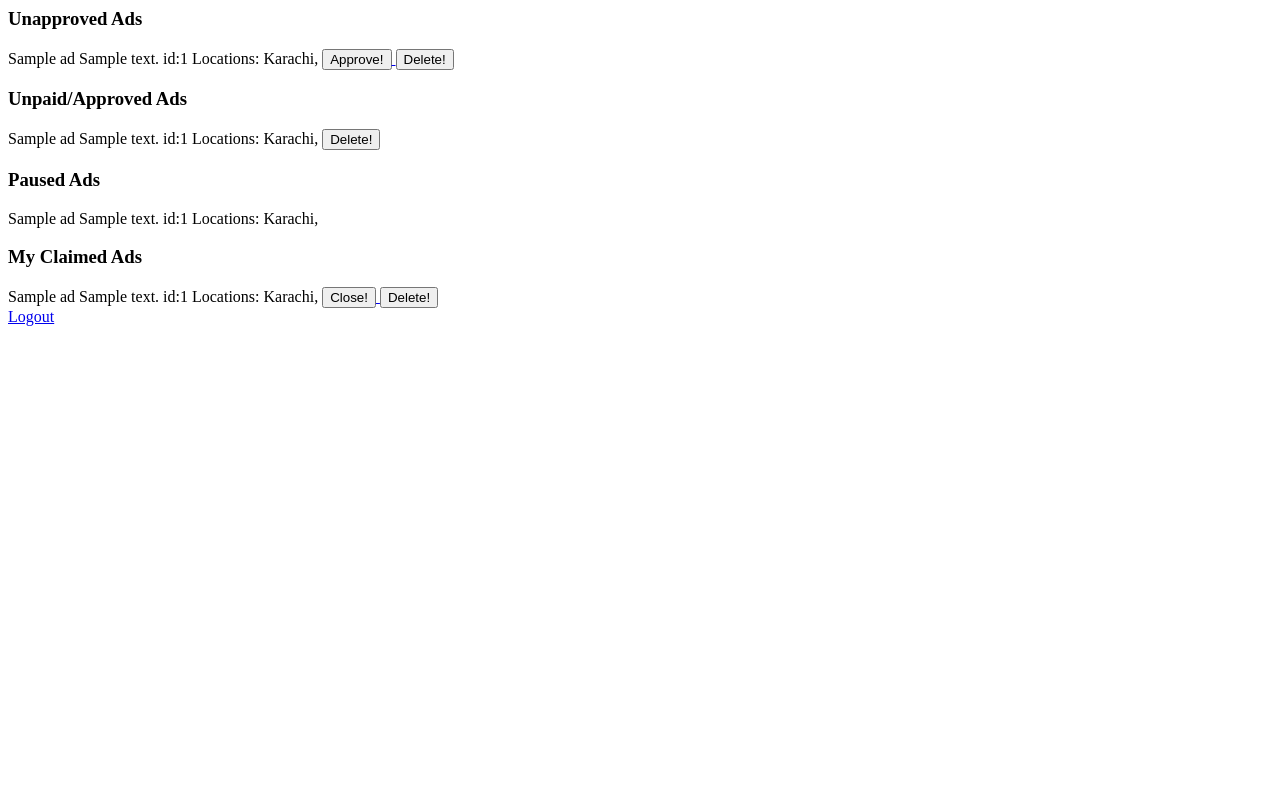
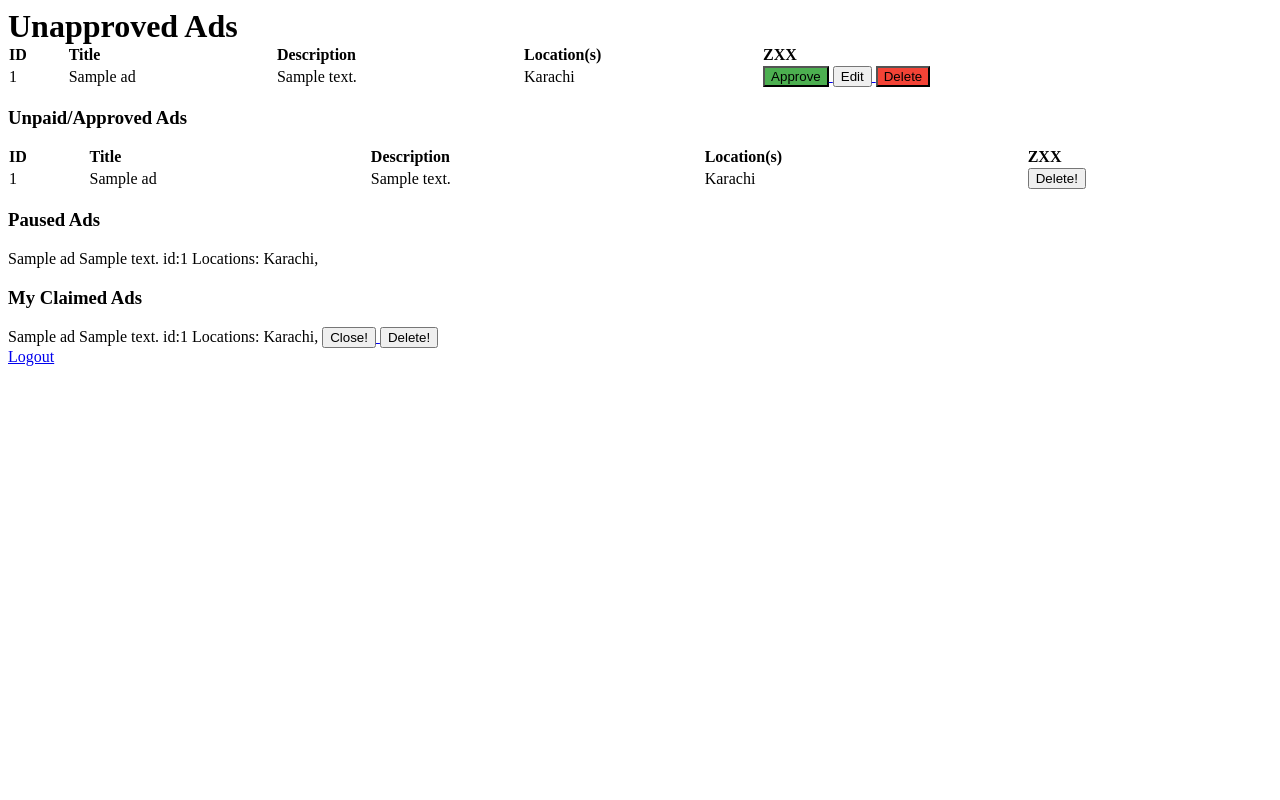
Before and after one commit to LaurenBenoit/AasanAds, a Django app: template core/templates/SalesAgent.html in a window 1280 px wide. Run offline with Django 3.2, Linux system fonts and the light colour scheme; the template is opened without the code that fills it: values that come from a table or form of the project are taken from there, others are empty; tables that the repository leaves empty hold one stand-in row (values such as "Sample post").

Commit message:
fixed <br> error

```diff
--- a/core/templates/SalesAgent.html
+++ b/core/templates/SalesAgent.html
@@ -1,33 +1,83 @@
+<html>
+<head>
+<style type="text/css">
+div {
+    margin: 0px;
+    padding: 0px;
+}
+h1 {
+    margin: 0px;
+    padding: 0px;
+}
 
-<h3>
-Unapproved Ads
-</h3>
+table {
+    margin: 0px;
+    border-collapse: collapse;
+    border-spacing: 0;
+    padding: 0px;
+}
+th {
+    text-align: left;
+}
+</style>
+</head>
+<body>
+<h1>
+Unapproved Ads</h1>
+
+<table style="width:100%; ">
+  <tr>
+    <th>ID</th>
+    <th>Title</th>
+    <th>Description</th>
+    <th>Location(s)</th>
+    <th>ZXX</th>
+  </tr>
+
 {% for ad in unapproved_ads %}
-	{{ad.title}} {{ad.description}}  id:{{ad.id}}
-	Locations:
+<tr>
+	<td>{{ad.id}}</td> <td> {{ad.title}}</td> <td>{{ad.description}}</td>
+	<td>
 	{%  for loc in ad.locationcounter_set.all %}
-		{{loc.get_location_display}},
+		{{loc.get_location_display}}{% if not forloop.last %},{% endif %}
 	{% endfor %}
-	<a href="/ad/approve/{{ad.id}}"><button > Approve! </button> </a>
-	<a href="/ad/delete/{{ad.id}}"><button > Delete! </button> </a>
-	<br>
+	</td>
+	<td>
+	<a href="/ad/approve/{{ad.id}}"><button style="background-color: #4CAF50;"> Approve </button> </a>
+	<a href="/ad/update/{{ad.id}}"><button > Edit </button> </a>
+	<a href="/ad/delete/{{ad.id}}"><button style="background-color: #f44336;"> Delete </button> </a>
+	</td>
+</tr>
 {% endfor %}
+</table>
 
 
 <h3>
 Unpaid/Approved Ads
 </h3>
 
+<table style="width:100%; ">
+  <tr>
+    <th>ID</th>
+    <th>Title</th>
+    <th>Description</th>
+    <th>Location(s)</th>
+    <th>ZXX</th>
+  </tr>
+
 {% for ad in approved_ads %}
-	{{ad.title}} {{ad.description}}  id:{{ad.id}}
-	Locations:
+
+	<tr><td>{{ad.id}}</td><td> {{ad.title}}</td><td> {{ad.description}}</td>
+	<td>
 	{%  for loc in ad.locationcounter_set.all %}
-		{{loc.get_location_display}},
+		{{loc.get_location_display}}{% if not forloop.last %},{% endif %}
 	{% endfor %}
-	<a href="/ad/delete/{{ad.id}}"><button > Delete! </button> </a>
-	<br>
+	</td>
+	<td> <a href="/ad/delete/{{ad.id}}"><button > Delete! </button> </a> </td>
+	</tr>
 {% endfor %}
 
+</table>
 
 <h3>
 Paused Ads
@@ -44,9 +94,6 @@ Paused Ads
 	{% endif %}
 	<br>
 {% endfor %}
-{% if can_claim %}
-zx
-{% endif %}
 
 <h3>
 My Claimed Ads
@@ -67,3 +114,5 @@ My Claimed Ads
 
 
 <a href='logout'> Logout </a>
+</body>
+</html>
--- a/core/templates/admin.html
+++ b/core/templates/admin.html
@@ -2,4 +2,4 @@ Hello, Mr Admin
 
 Make a new Sales Agent, <a href='createSalesAgent'>here</a>
 
-<a href='logout'> Logout </a>
+<a href='/dashboard/logout'> Logout </a>
--- a/core/urls.py
+++ b/core/urls.py
@@ -14,6 +14,7 @@ urlpatterns = [
 	url(r'^$', coreviews.Hello),
 	url(r'^ad/create/$', coreviews.AdCreateView.as_view()),
 	url(r'^ad/delete/(?P<pk>\d+)$', coreviews.adDelete),
+	url(r'^ad/update/(?P<pk>\d+)$', coreviews.AdUpdateView.as_view()),
 	url(r'^ad/approve/(?P<pk>\d+)$', coreviews.adApprove),
 	url(r'^ad/claim/(?P<pk>\d+)$', coreviews.adClaim),
 	url(r'^ad/close/(?P<pk>\d+)$', coreviews.AdCloseView.as_view()),
--- a/requirements.txt
+++ b/requirements.txt
@@ -1 +1,4 @@
 Django==1.10.3
+django-etc==0.9.1
+django-sitegate==0.11.0
+redis==2.10.5
```
Also changed, not shown: core/forms.py (+9 -0 lines), core/views.py (+28 -1 lines).
